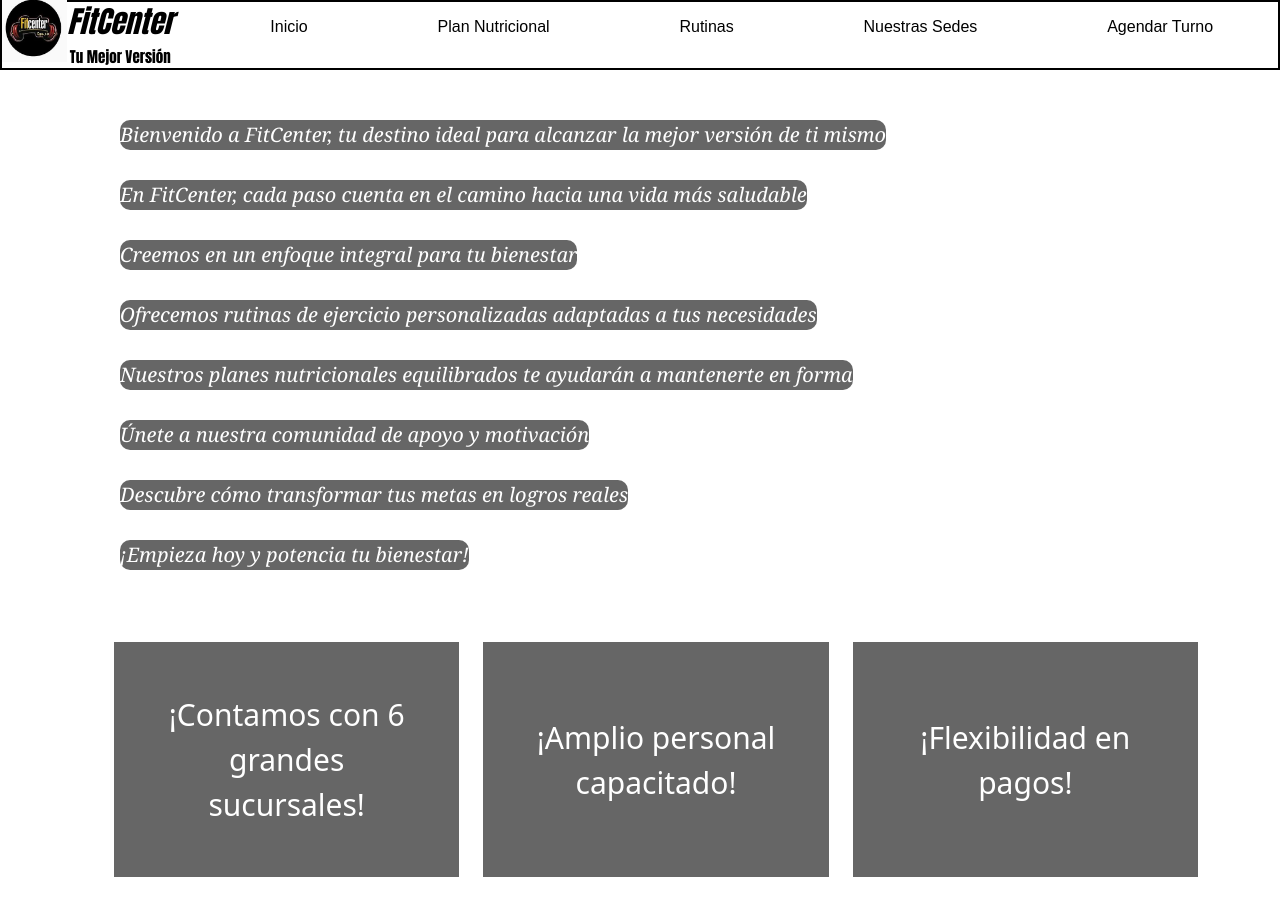
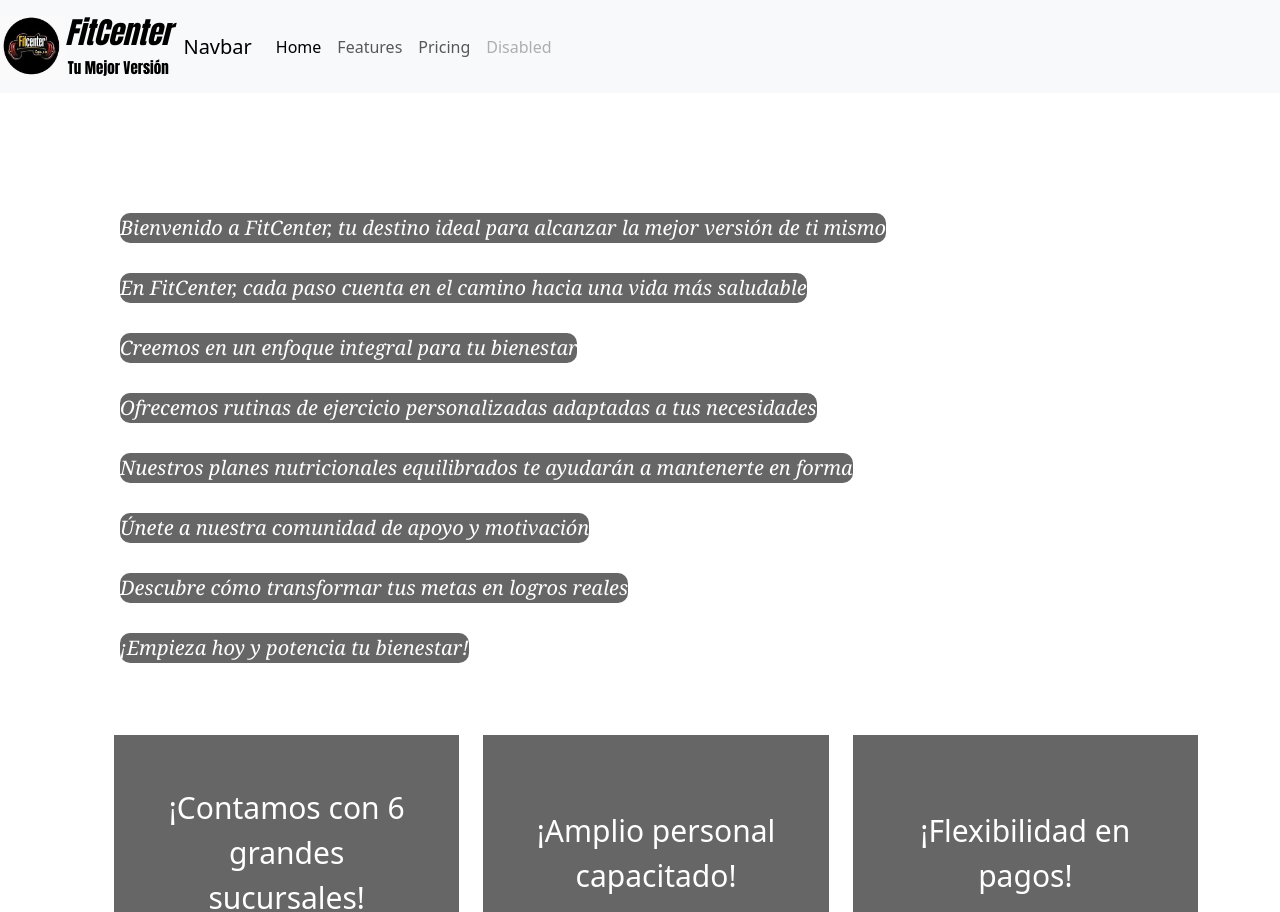
Before and after one commit to Agus2001t/Desarrollo-Web-Agustin-Terre, a plain HTML site: page inicio.html in a window 1280 px wide. Shown: the top 912 px of the page. Drawn offline with nearby package versions, Linux system fonts and the light colour scheme.

Commit message:
agregue navbar con bootstrap

```diff
--- a/inicio.html
+++ b/inicio.html
@@ -18,7 +18,34 @@
 
 <body id="body">
 
-    <!--ESTRUCTURA N°1 (Barra de Navegación)-->
+    <nav class="navbar navbar-expand-lg bg-body-tertiary">
+        <section class="LogoTitulo">
+            <div>
+                <img src="images/logo.jpg" alt="">
+            </div>
+            <div>
+                <h1>FitCenter</h1>
+                <h2>Tu Mejor Versión</h2>
+            </div>
+        </section>
+
+        <div class="container-fluid">
+          <a class="navbar-brand" href="#">Navbar</a>
+          <button class="navbar-toggler" type="button" data-bs-toggle="collapse" data-bs-target="#navbarNavAltMarkup" aria-controls="navbarNavAltMarkup" aria-expanded="false" aria-label="Toggle navigation">
+            <span class="navbar-toggler-icon"></span>
+          </button>
+          <div class="collapse navbar-collapse" id="navbarNavAltMarkup">
+            <div class="navbar-nav">
+              <a class="nav-link active" aria-current="page" href="#">Home</a>
+              <a class="nav-link" href="#">Features</a>
+              <a class="nav-link" href="#">Pricing</a>
+              <a class="nav-link disabled" aria-disabled="true">Disabled</a>
+            </div>
+          </div>
+        </div>
+      </nav>
+
+    <!--ESTRUCTURA N°1 (Barra de Navegación)
 
     <header id="header">
         <nav id="navbar">
@@ -41,7 +68,7 @@
             </ul>
 
         </nav>
-    </header>
+    </header>-->
 
     <!--ESTRUCTURA N°2 (Contenido)-->
 
@@ -105,5 +132,8 @@
         </section>
 
     </footer>
+
+    <script src="https://cdn.jsdelivr.net/npm/bootstrap@5.3.3/dist/js/bootstrap.bundle.min.js
+    "></script>
 </body>
 </html>
```
